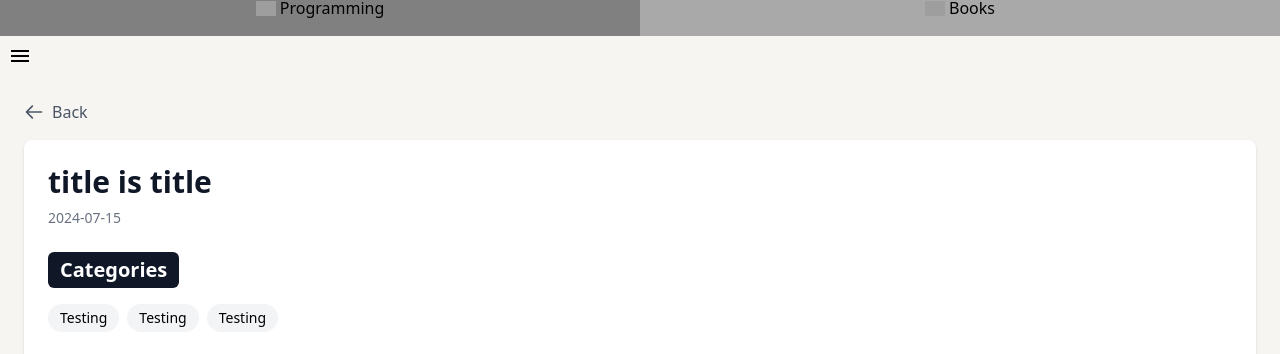
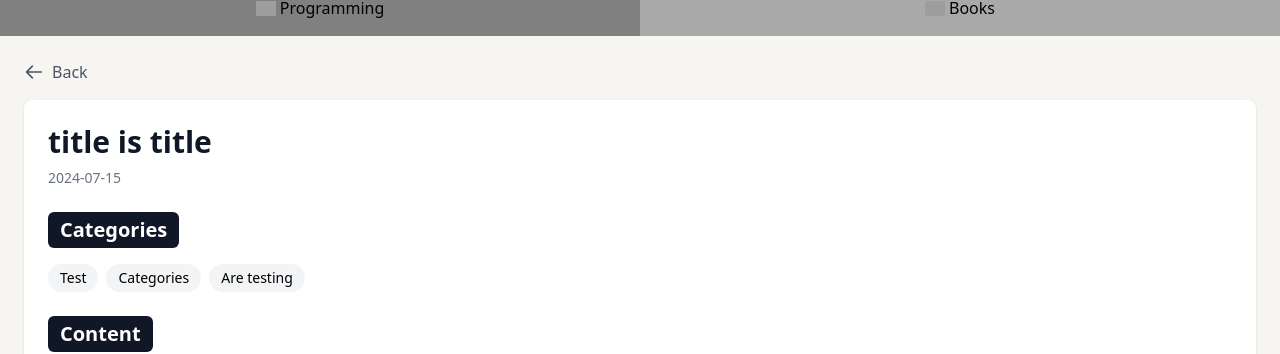
Before and after one commit to SangHwi-Back/backlog_web, a Next.js app: page /detail/1 in a window 1280 px wide. Shown: the part 370-724 px from the top of the page. Built offline with nearby package versions, Linux system fonts and the light colour scheme; grey boxes are pictures that could not be loaded.

Commit message:
Refactor detail page

```diff
--- a/src/app/detail/[id]/page.tsx
+++ b/src/app/detail/[id]/page.tsx
@@ -1,52 +1,69 @@
-import {type BlogRowData} from '../../lib/dto'
-import {Row} from "../../lib/data";
-import React from "react";
+import { type BlogRowData } from '../../lib/dto'
+import { Row } from "../../lib/data";
+import {ReactNode} from "react";
 import { BackButton } from "../../_components/Insert/BackButton";
 import { TitleLabel } from "../../_components/Insert/TitleLabel";
 import { markdownPreviewStyles } from '@/app/insert/(style)/markdownPreviewStyles';
 import DetailMarkdown from './DetailMarkdown';
 
-type Params = Promise<{ id: string }>
+type Props = { params: Promise<{ id: string }>; };
+type BackgroundProps = { children: ReactNode; };
+type TitleProps = { title: string; date: string; };
+type CategoryProps = { categories: string[]; };
+type ContentProps = { description: string; };
 
-export default async function Page({params}: {params: Params}) {
+export default async function Page({ params }: Props) {
   const { id } = await params;
   const row = await Row(id);
-    const {title, date, description} = row as BlogRowData;
+  const { title, date, description } = row as BlogRowData;
+
+  const Background = ({children}: BackgroundProps) => {
+    return <div className="bg-white rounded-lg shadow-sm p-6 mt-4">
+      {children}
+    </div>
+  }
+
+  const Title = ({title, date}: TitleProps) => {
+    return <div className="mb-6">
+      <h1 className="text-3xl font-bold text-gray-900 mb-2">{title}</h1>
+      <p className="text-sm text-gray-500">{date}</p>
+    </div>
+  }
+
+  const Category = ({categories}: CategoryProps) => {
+    return <div className="mb-6">
+      <TitleLabel text="Categories" />
+      <div className="flex flex-wrap gap-2">
+        {categories.map((item) => (
+          <span key={item} className="inline-flex items-center px-3 py-1 rounded-full text-sm bg-gray-100">
+            {item}
+          </span>
+        ))}
+      </div>
+    </div>
+  }
+
+  const Content = ({description}: ContentProps) => {
+    return <div className="mb-6">
+      <TitleLabel text="Content" />
+      <div className="w-full min-h-[600px] p-4 border border-gray-300 rounded-md bg-white overflow-auto">
+        <DetailMarkdown style={markdownPreviewStyles} contents={description} />
+      </div>
+    </div>
+  }
 
   return (
     <div className="min-h-screen bg-[#f7f5f2] p-6">
       <div className="max-w-7xl mx-auto">
-                <div className="flex items-center justify-between mb-4">
         <BackButton />
-                </div>
 
-                <div className="bg-white rounded-lg shadow-sm p-6">
-                    <div className="mb-6">
-                        <h1 className="text-3xl font-bold text-gray-900 mb-2">{title}</h1>
-                        <p className="text-sm text-gray-500">{date}</p>
-                    </div>
+        <Background>
+          <Title title={title} date={date} />
 
-                    <div className="mb-6">
-                        <TitleLabel text="Categories" />
-                        <div className="flex flex-wrap gap-2">
-                            {[1,2,3].map((item) => (
-                                <span
-                                    key={item}
-                                    className="inline-flex items-center px-3 py-1 rounded-full text-sm bg-gray-100"
-                                >
-                                    Testing
-                                </span>
-                            ))}
-                        </div>
-                    </div>
+          <Category categories={["Test", "Categories", "Are testing"]} />
 
-                    <div className="mb-6">
-                        <TitleLabel text="Content" />
-                        <div className="w-full min-h-[600px] p-4 border border-gray-300 rounded-md bg-white overflow-auto">
-                          <DetailMarkdown style={markdownPreviewStyles} contents={"**"+description+"**"} />
-                        </div>
-                    </div>
-                </div>
+          <Content description={"**" + description + "**"} />
+        </Background>
       </div>
     </div>
   )
--- a/src/app/detail/layout.tsx
+++ b/src/app/detail/layout.tsx
@@ -1,14 +1,10 @@
-import {ReactNode} from "react";
-import MenuIcon from "@mui/icons-material/Menu";
 import styles from "./layout.module.css";
+import React from "react";
 
-export default function Layout({children}: {children: ReactNode}) {
-    return (
-        <div className={styles.background}>
-          <MenuIcon style={{padding: 8, width: 40, height: 40}} />
-          <div>
-            {children}
-          </div>
-        </div>
-    )
+export default function Layout({children}: {children: React.ReactNode}) {
+  return (
+    <div className={styles.background}>
+      {children}
+    </div>
+  )
 }
```
Lines whose indentation alone changed are shown as unchanged.
